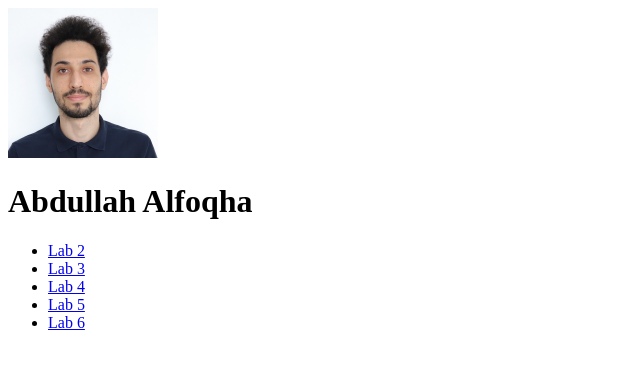
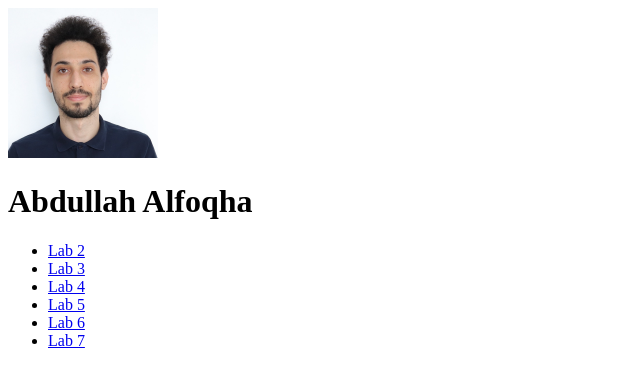
Before and after one commit to AbdullahFoqha/cs472, a plain HTML site: page index.html in a window 1280 px wide. Shown: the full height of the page, 0-640 px from the left. Drawn offline with Linux system fonts and the light colour scheme.

Commit message:
[Lab-7]: add link

```diff
--- a/index.html
+++ b/index.html
@@ -31,6 +31,10 @@
       <li>
         <a href="https://abdullahfoqha.github.io/cs472_6/">Lab 6</a>
       </li>
+      </li>
+      <li>
+        <a href="https://abdullahfoqha.github.io/cs472_lab7/">Lab 7</a>
+      </li>
     </ul>
   </body>
 </html>
```
